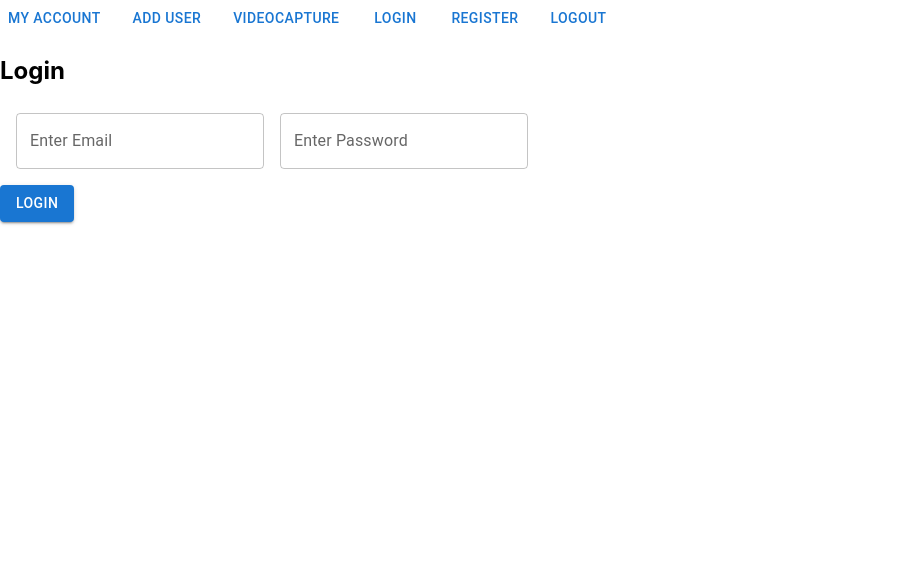
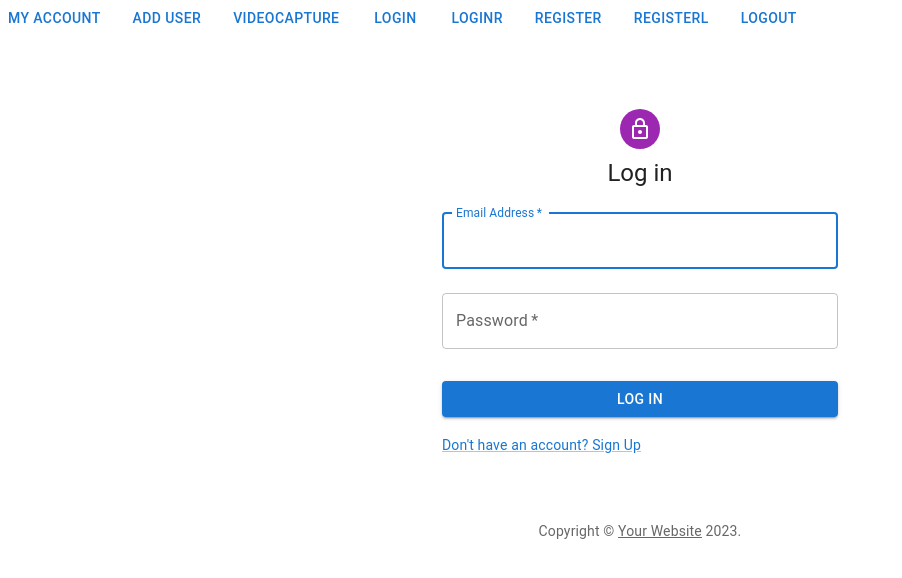
Before and after one commit to alexzborovskii/FaceAttendancee, a React (Create React App) app in the folder client/: page /login in a window 1280 px wide. Shown: the top 578 px of the page, without its empty margins (0-902 px from the left). Built offline with nearby package versions, Linux system fonts and the light colour scheme.

Commit message:
login created, logout fixed, alert fixed

```diff
--- a/client/src/App.js
+++ b/client/src/App.js
@@ -7,24 +7,27 @@ import LoginRegister from '../src/components/LoginRegister.js'
 import AccountScreen from './components/AccountScreen';
 import AddUser from './components/AddUser';
 import Samples from './components/Samples';
+import LogIn from './components/Login';
+import Logout from './components/Logout';
 
 export const AppContext = createContext(null);
 
 
 function App() {
   const [token, setToken] = useState();
-  const [userId, setUserId] = useState();
 
   return (
-    <AppContext.Provider value={({token, setToken, userId, setUserId})} >
+    <AppContext.Provider value={({token, setToken})} >
       <Nav />
     <div className="App">
       <Routes>
         <Route path='/' element={<Auth><AccountScreen /><Samples /></Auth>} />
         <Route path='/videocapture' element={<Auth><VideoCapture /></Auth>} />
         <Route path='/adduser' element={<Auth><AddUser /> </Auth>} />
-        <Route path='/login' element={<LoginRegister title="Login" />}/>
-        <Route path='/register' element={<LoginRegister title="Register" />}/>
+        <Route path='/loginR' element={<LoginRegister title="LoginR" />}/>
+        <Route path='/login' element={<LogIn />}/>
+        <Route path='/registerL' element={<LoginRegister title="RegisterL" />}/>
+        {/* <Route path='/logout' element={<Logout />}/> */}
       </Routes>
     </div>
 
--- a/client/src/components/AccountScreen.js
+++ b/client/src/components/AccountScreen.js
@@ -2,7 +2,7 @@ import React, { useState, useEffect, useContext } from "react";
 import { TextField, Button, Stack, Box } from "@mui/material";
 import { useParams } from "react-router-dom";
 import { AppContext } from "../App.js";
-import Alert from "./Alert";
+import AlertMsg from "./Alert";
 
 const AccountScreen = () => {
     // account info
@@ -26,7 +26,6 @@ const AccountScreen = () => {
             setFirstName(userInfo.fname);
             setLastName(userInfo.lname);
             setEmail(userInfo.email);
-            setUserId(userInfo.user_id);
         } catch (e) {
             console.log(e);
         }
@@ -110,8 +109,8 @@ const AccountScreen = () => {
                     onClick={() => updateInfo(userId)}>
                     Save Changes
                 </Button>
-                <Alert msg={infoErrMsg} type="danger" />
-                <Alert msg={infoSuccessMsg} type="success" />
+                <AlertMsg msg={infoErrMsg} type="error" />
+                <AlertMsg msg={infoSuccessMsg} type="success" />
             </Box>
         </>
     );
--- a/client/src/components/Alert.js
+++ b/client/src/components/Alert.js
@@ -1,16 +1,15 @@
-import React, { useState, useEffect } from 'react';
+import React, { useState, useEffect } from "react";
+import Alert from '@mui/material/Alert';
 
-const  Alert = ({ msg, type }) => {
+const AlertMsg = ({ msg, type, setMessage }) => {
     const [show, setShow] = useState(false);
     useEffect(() => {
         if (msg) {
             setShow(true);
-            setInterval(() => {
-                setShow(false);
-            }, 3000);
         }
     }, [msg]);
-    return <>{show && <div className={`alert alert-${type}`}>{msg}</div>}</>;
-}
 
-export default Alert;
+    return <>{show && <Alert severity={type}>{msg}</Alert>}</>;
+};
+
+export default AlertMsg;
--- /dev/null
+++ b/client/src/components/Login.js
@@ -0,0 +1,155 @@
+import * as React from "react";
+import { useNavigate } from "react-router-dom";
+import { useState, useContext } from "react";
+import axios from "axios";
+import AlertMsg from "./Alert";
+import Avatar from "@mui/material/Avatar";
+import Button from "@mui/material/Button";
+import CssBaseline from "@mui/material/CssBaseline";
+import TextField from "@mui/material/TextField";
+// import FormControlLabel from "@mui/material/FormControlLabel";
+// import Checkbox from "@mui/material/Checkbox";
+import Link from "@mui/material/Link";
+import Grid from "@mui/material/Grid";
+import Box from "@mui/material/Box";
+import LockOutlinedIcon from "@mui/icons-material/LockOutlined";
+import Typography from "@mui/material/Typography";
+import Container from "@mui/material/Container";
+import { createTheme, ThemeProvider } from "@mui/material/styles";
+
+import { AppContext } from "../App";
+
+function Copyright(props) {
+    return (
+        <Typography
+            variant="body2"
+            color="text.secondary"
+            align="center"
+            {...props}>
+            {"Copyright © "}
+            <Link color="inherit" href="https://mui.com/">
+                Your Website
+            </Link>{" "}
+            {new Date().getFullYear()}
+            {"."}
+        </Typography>
+    );
+}
+
+const defaultTheme = createTheme();
+
+const LogIn = () => {
+    const [email, setEmail] = useState("");
+    const [password, setPassword] = useState("");
+    const [message, setMessage] = useState("");
+    const { setToken } = useContext(AppContext);
+    const navigate = useNavigate();
+
+    const handleSubmit = async (event) => {
+        event.preventDefault();
+        // const data = new FormData(event.currentTarget);
+        // console.log({
+        //     email: data.get("email"),
+        //     password: data.get("password"),
+        // });
+        try {
+            const res = await axios.post("/api/users/login", {
+                email,
+                password,
+            });
+            if (res.status === 200) {
+                setMessage("");
+                setToken({ token: res.data.token });
+                navigate("/");
+            }
+        } catch (err) {
+            console.error(err);
+            setMessage(err.response.data.msg);
+        }
+    };
+
+    return (
+        <ThemeProvider theme={defaultTheme}>
+            <Container component="main" maxWidth="xs">
+                <CssBaseline />
+                <Box
+                    sx={{
+                        marginTop: 8,
+                        display: "flex",
+                        flexDirection: "column",
+                        alignItems: "center",
+                    }}>
+                    <Avatar sx={{ m: 1, bgcolor: "secondary.main" }}>
+                        <LockOutlinedIcon />
+                    </Avatar>
+                    <Typography component="h1" variant="h5">
+                        Log in
+                    </Typography>
+                    <Box
+                        component="form"
+                        onSubmit={handleSubmit}
+                        noValidate
+                        sx={{ mt: 1 }}>
+                        <TextField
+                            margin="normal"
+                            required
+                            fullWidth
+                            id="email"
+                            label="Email Address"
+                            name="email"
+                            autoComplete="email"
+                            onChange={(e) => {
+                                setEmail(e.target.value);
+                            }}
+                            autoFocus
+                        />
+                        <TextField
+                            margin="normal"
+                            required
+                            fullWidth
+                            name="password"
+                            label="Password"
+                            type="password"
+                            id="password"
+                            autoComplete="current-password"
+                            onChange={(e) => {
+                                setPassword(e.target.value);
+                            }}
+                        />
+                        {/* <FormControlLabel
+                            control={
+                                <Checkbox value="remember" color="primary" />
+                            }
+                            label="Remember me"
+                        /> */}
+                        <Button
+                            type="submit"
+                            fullWidth
+                            variant="contained"
+                            sx={{ mt: 3, mb: 2 }}>
+                            Log in
+                        </Button>
+
+                        <AlertMsg msg={message} setMessage={setMessage }type="error" />
+
+                        <Grid container>
+                            {/* <Grid item xs>
+                                <Link href="#" variant="body2">
+                                    Forgot password?
+                                </Link>
+                            </Grid> */}
+                            <Grid item>
+                                <Link href="#" variant="body2">
+                                    {"Don't have an account? Sign Up"}
+                                </Link>
+                            </Grid>
+                        </Grid>
+                    </Box>
+                </Box>
+                <Copyright sx={{ mt: 8, mb: 4 }} />
+            </Container>
+        </ThemeProvider>
+    );
+};
+
+export default LogIn;
--- a/client/src/components/LoginRegister.js
+++ b/client/src/components/LoginRegister.js
@@ -11,6 +11,7 @@ const LoginRegister = (props) => {
     const [message, setMessage] = useState("");
     const { setToken, setUserId } = useContext(AppContext);
     const navigate = useNavigate();
+
 
     const handleAction = async () => {
         if (props.title === "Register") {
--- a/client/src/components/Nav.js
+++ b/client/src/components/Nav.js
@@ -1,12 +1,11 @@
 import { Link } from "react-router-dom";
 import { Button, Stack } from "@mui/material";
-// import axios from "axios";
+import axios from "axios";
 import { useEffect, useState, useContext } from "react";
 import { useNavigate } from "react-router-dom";
 
 
 import { AppContext } from "../App";
-
 
 const Nav = (props) => {
     const [redirect, setRedirect] = useState(null);
@@ -15,23 +14,25 @@ const Nav = (props) => {
 
     const logout = async () => {
         try {
-            console.log("logged out")
-            // const res = await axios.get("/api/users/logout", {
-            //     headers: {
-            //         "x-access-token": null,
-            //     },
-            // });
-            // if (res.status == 200) {
-            //     setToken(null);
+            console.log("logged out");
+            const res = await axios.get("/api/users/logout", {
+                headers: {
+                    "x-access-token": null,
+                },
+            });
+            if (res.status == 200) {
+                setToken(null);
                 navigate("/login");
-            // }
+            }
         } catch (err) {
             setToken(null);
             navigate("/login");
         }
     };
+
     return (
         <Stack spacing={2} direction={"row"}>
+            {console.log("token: ", token)}
             <Button component={Link} to="/">
                 My Account
             </Button>
@@ -44,8 +45,14 @@ const Nav = (props) => {
             <Button component={Link} to="/login">
                 Login
             </Button>
+            <Button component={Link} to="/loginR">
+                LoginR
+            </Button>
             <Button component={Link} to="/register">
                 Register
+            </Button>
+            <Button component={Link} to="/registerL">
+                RegisterL
             </Button>
             <Button onClick={logout}>Logout</Button>
         </Stack>
--- a/client/src/components/Samples.js
+++ b/client/src/components/Samples.js
@@ -1,5 +1,5 @@
 import React, { useState, useContext, useEffect } from "react";
-import Alert from "./Alert";
+import AlertMsg from "./Alert";
 import { Button } from "@mui/material";
 import CloudUploadIcon from "@mui/icons-material/CloudUpload";
 import DeleteForever from "@mui/icons-material/DeleteForever";
@@ -121,8 +121,8 @@ const Samples = (props) => {
     return (
         <div>
             <h1 className="title">Upload an Image</h1>
-            <Alert msg={errMsg} type="danger" />
-            <Alert msg={successMsg} type="success" />
+            <AlertMsg msg={errMsg} type="danger" />
+            <AlertMsg msg={successMsg} type="success" />
             <form onSubmit={handleSubmitFile} className="form">
                 <Button
                     sx={{ mt: 3, mb: 2 }}
```
Also changed, not shown: 2 other files (tests, documents, lock files or other folders).
